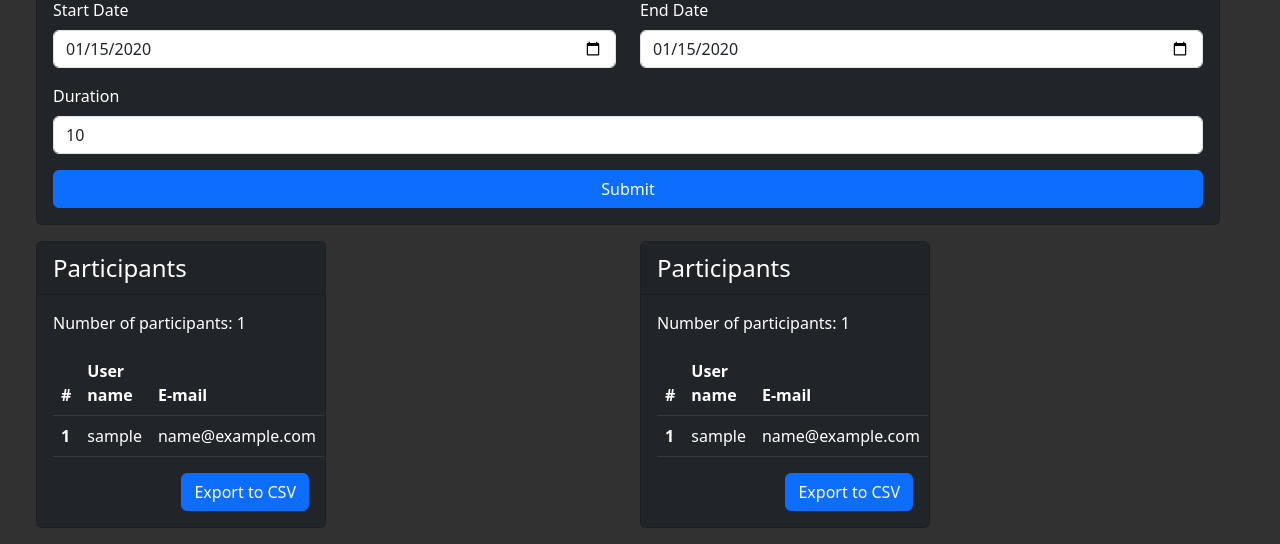
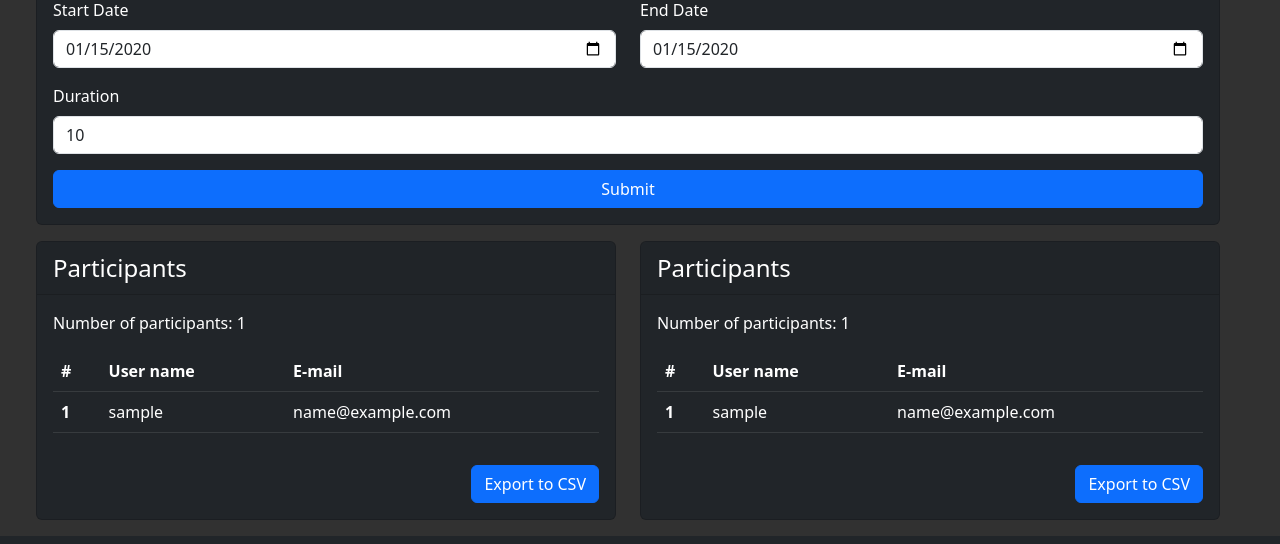
Before and after one commit to zHenriqueGN/EventPlaza, a Django app: template core/apps/events/templates/eventeditor.html in a window 1280 px wide. Shown: the part 660-1204 px from the top of the page. Run offline with Django 4.2, Linux system fonts and the light colour scheme; tables that the repository leaves empty hold one stand-in row (values such as "Sample post"); the template is opened without the code that fills it: values that come from a table or form of the project are taken from there, most other values are stand-ins (such as "Sample title", 1, 10 or a date in 2020); grey boxes marked "Sample" are stand-in pictures; some libraries are stand-ins or nearby versions.

Commit message:
fix: ajust reponsiveness of participants table

```diff
--- a/templates/fragments/events/eventparticipantslist.html
+++ b/templates/fragments/events/eventparticipantslist.html
@@ -1,9 +1,10 @@
-<div class="card bg-dark text-white mb-3 col-sm-6">
+<div class="card bg-dark text-white mb-3">
     <div class="card-header fs-4">
         Participants
     </div>
     <div class="card-body">
         <p>Number of participants: {{ participants_count }}</p>
+        <div class="table-responsive">
             <table class="table table-dark">
                 <thead>
                     <tr>
@@ -22,7 +23,8 @@
                     {% endfor %}
                 </tbody>
             </table>
-        <div class="d-flex justify-content-end">
+        </div>
+        <div class="d-flex justify-content-end mt-3">
             <form action="{% url 'event_export_csv' event_id %}" method="GET">
                 <button class="btn btn-primary">Export to CSV</button>
             </form>
```
Lines whose indentation alone changed are shown as unchanged.
